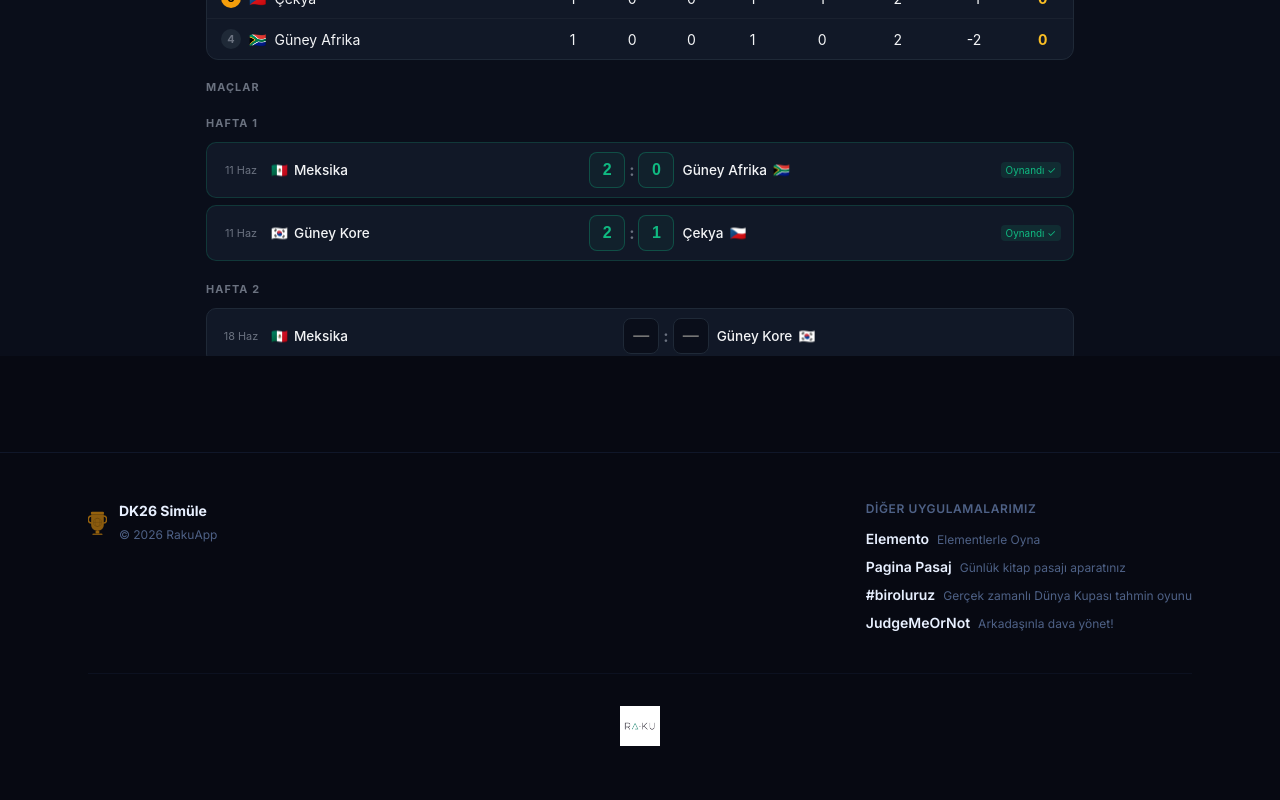
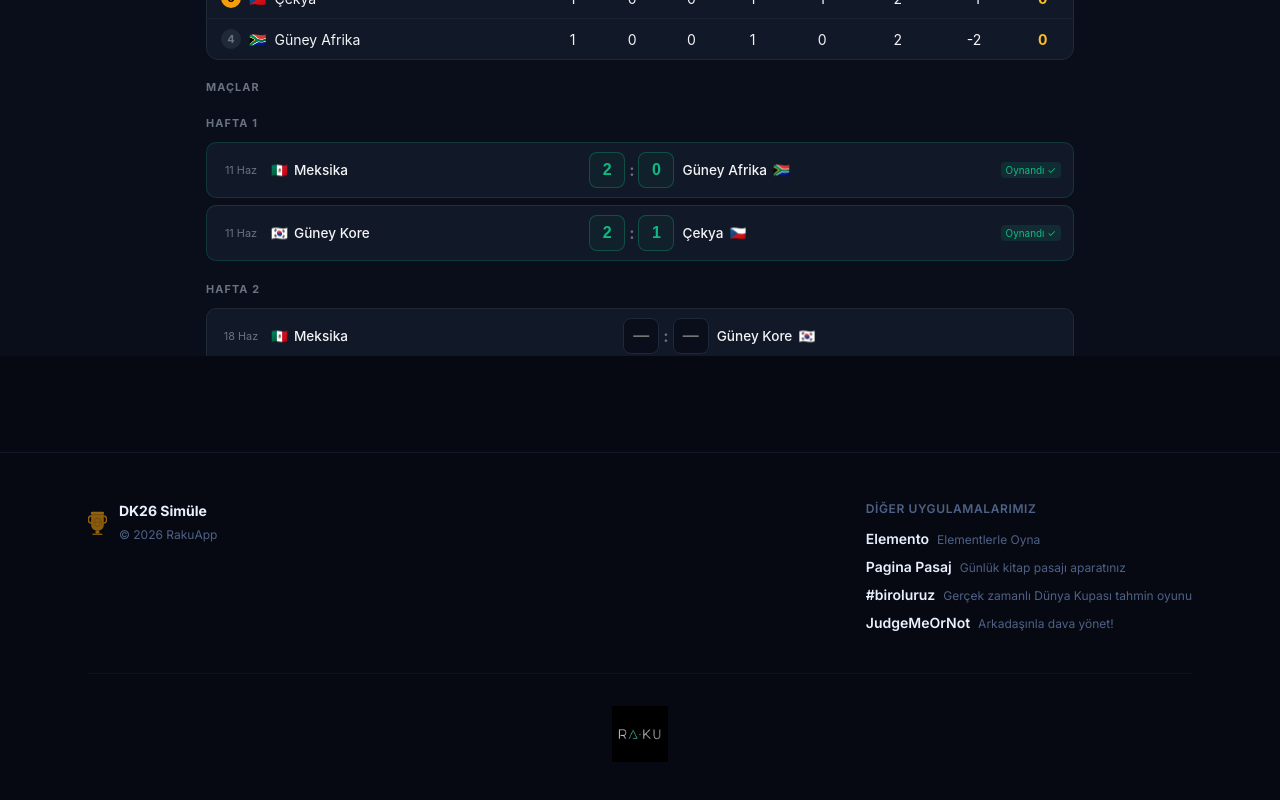
Before and after one commit to rakuappdigital/dk26simule, a Next.js app: page /simule in a window 1280 px wide. Shown: the part 444-1244 px from the top of the page. Built offline with nearby package versions, Linux system fonts and the light colour scheme.

Commit message:
logo şeffaf ve büyük; simülatör tema değişikliğine tepki veriyor

```diff
--- a/app/globals.css
+++ b/app/globals.css
@@ -57,6 +57,15 @@ html, body {
 ::-webkit-scrollbar-track { background: transparent; }
 ::-webkit-scrollbar-thumb { background: rgb(var(--c-line)); border-radius: 9999px; }
 
+/* RakuApp logo — transparent background per theme */
+.raku-logo {
+  mix-blend-mode: multiply;
+}
+[data-theme="dark"] .raku-logo {
+  mix-blend-mode: normal;
+  filter: invert(1) hue-rotate(180deg);
+}
+
 /* Remove number arrows */
 input[type=number]::-webkit-inner-spin-button,
 input[type=number]::-webkit-outer-spin-button { -webkit-appearance: none; }
--- a/app/layout.tsx
+++ b/app/layout.tsx
@@ -110,7 +110,7 @@ export default function RootLayout({ children }: { children: React.ReactNode })
                 <img
                   src="/raku-logo.png"
                   alt="RakuApp"
-                  className="h-10 w-auto"
+                  className="h-14 w-auto raku-logo"
                 />
               </div>
             </div>
--- a/components/ThemeProvider.tsx
+++ b/components/ThemeProvider.tsx
@@ -25,6 +25,9 @@ export function ThemeProvider({ children }: { children: React.ReactNode }) {
     setTheme(next)
     localStorage.setItem('dk26-theme', next)
     document.documentElement.setAttribute('data-theme', next)
+    document.querySelectorAll('iframe').forEach(iframe => {
+      iframe.contentWindow?.postMessage({ type: 'theme', theme: next }, '*')
+    })
   }
 
   return <Ctx.Provider value={{ theme, toggle }}>{children}</Ctx.Provider>
--- a/public/simulator.html
+++ b/public/simulator.html
@@ -9,6 +9,11 @@
       --bg:#0a0e1a;--card:#111827;--border:#1f2937;
       --green:#10b981;--yellow:#f59e0b;--text:#f3f4f6;
       --muted:#6b7280;--gold:#fbbf24;--red:#ef4444;
+    }
+    [data-theme="light"] {
+      --bg:#eef3fc;--card:#ffffff;--border:#d5e0f2;
+      --green:#16a34a;--yellow:#d97706;--text:#0a0e1e;
+      --muted:#62749a;--gold:#b45309;--red:#dc2626;
     }
     *{box-sizing:border-box;margin:0;padding:0;}
     body{background:var(--bg);color:var(--text);font-family:-apple-system,BlinkMacSystemFont,'Segoe UI',sans-serif;min-height:100vh;}
@@ -813,5 +818,16 @@ function shareResult(){
     '_blank','noopener,noreferrer,width=550,height=420');
 }
 </script>
+<script>
+  (function() {
+    const t = localStorage.getItem('dk26-theme') || 'dark'
+    document.documentElement.setAttribute('data-theme', t)
+  })();
+  window.addEventListener('message', function(e) {
+    if (e.data && e.data.type === 'theme') {
+      document.documentElement.setAttribute('data-theme', e.data.theme)
+    }
+  })
+</script>
 </body>
 </html>
```
